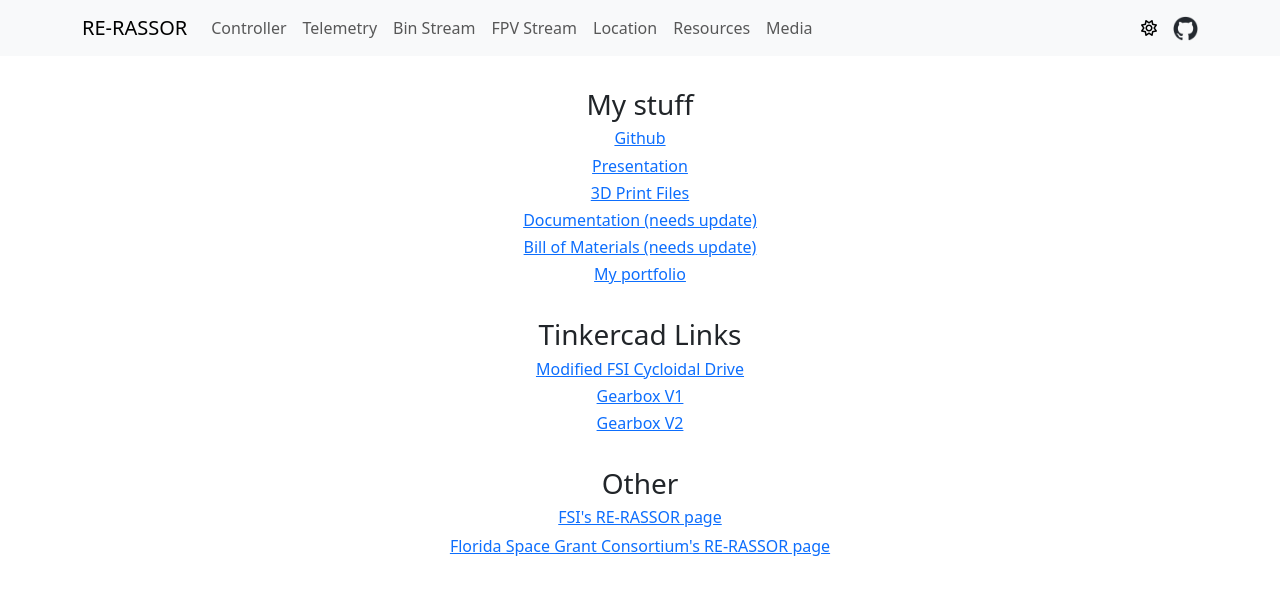
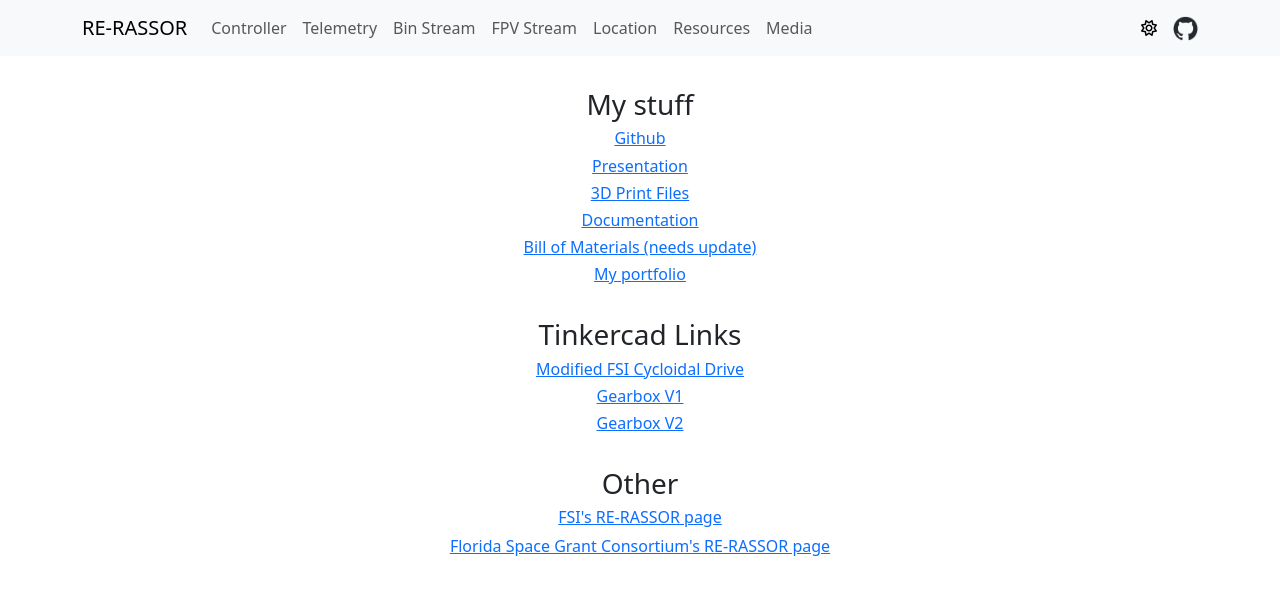
Before and after one commit to colemaring/RE-RASSOR-lightweight, a React (Vite) app in the folder client/: page /resources in a window 1280 px wide. Shown: the top 594 px of the page. Built offline with nearby package versions, Linux system fonts and the light colour scheme.

Commit message:
update link

```diff
--- a/client/src/pages/Resources.jsx
+++ b/client/src/pages/Resources.jsx
@@ -39,12 +39,12 @@ function Resources() {
         3D Print Files
       </a>
       <a
-        href="https://docs.google.com/document/d/1jhzQ0pJI8P-jmU7yeFxD81gAwapxjM90a2alEfP4OI4/edit?usp=sharing"
+        href="https://drive.google.com/drive/folders/1gh6lrkOwWv0ZDy4qrbicX4A5fCzM1dyK"
         target="_blank"
         rel="noopener noreferrer"
         style={{ display: "block", marginBottom: "0.2rem" }}
       >
-        Documentation (needs update)
+        Documentation
       </a>
       <a
         href="https://docs.google.com/spreadsheets/d/1NXGNP6VN6AUMzi3yI0pYu8AWPift6RHg/edit?gid=405465821#gid=405465821"
```
